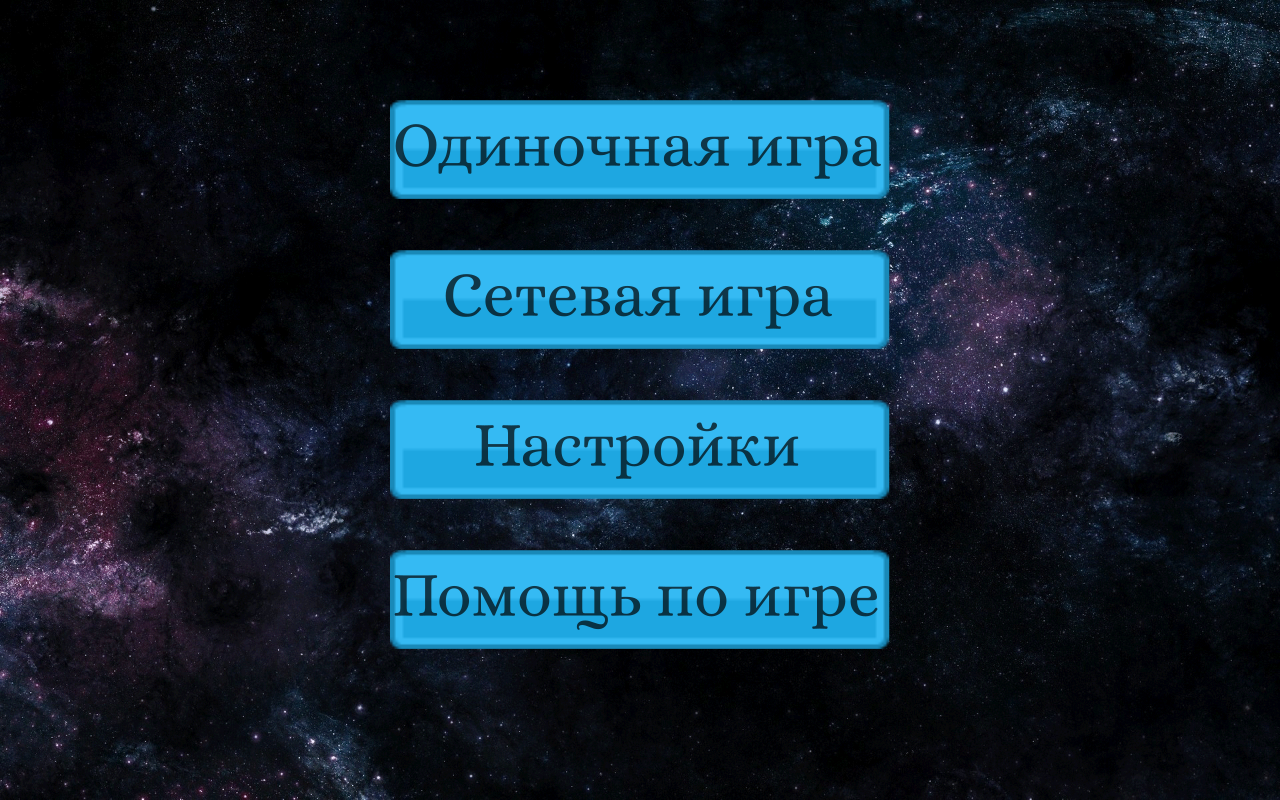
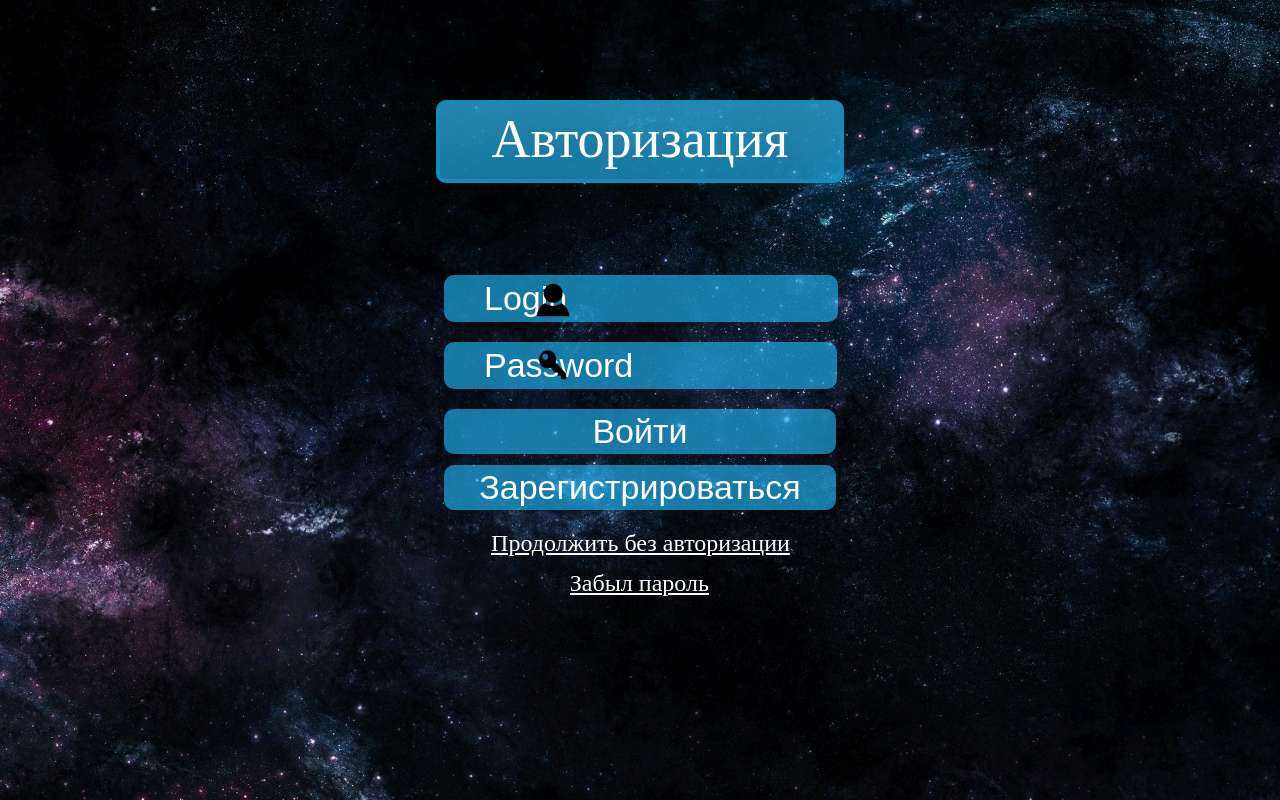
Before and after one commit to ClaS1k/Robolax, a PHP site: page / in a window 1280 px wide. Run offline with PHP 8.4, Linux system fonts and the light colour scheme.

Commit message:
Add files via upload

```diff
--- /dev/null
+++ b/authfolder/auth-reg.css
@@ -0,0 +1,157 @@
+.Auth{
+    width:500px;
+    height:600px;
+    position:absolute;
+    top:100px;
+    left:50%;
+    margin-left:-250px;
+    z-index:1;
+}
+
+.AuthHeader{
+	width:500px;
+	height: 100px;
+	display: flex;
+	justify-content: center;
+}
+
+#AuthHeader{
+	color: white;
+	width: 400px;
+	height: 75px;
+	border-radius: 10px;
+	border: 4px solid #1989B8;
+	text-align: center;
+	font-size: 54px;
+	background: linear-gradient(0deg, rgba(30,167,225,.7), rgba(53,186,243,.7));
+}
+
+a[id=TextAuth]{
+	line-height: 70px;
+}
+
+.FormAuth{
+	color: white;
+	width:500px;
+    height:500px;
+    display: flex;
+	justify-content: center;
+}
+
+
+form{
+	color: white;
+	width:400px;
+    height:270px;
+	display: inline-block;
+}
+
+input{
+	color: white;
+	margin-top: 20px;
+	margin-left: 4px;
+	width: 350px;
+	height: 45px;
+	font-size: 34px;
+	background: rgba(30,167,225,.7);
+	border: none;
+	border-radius: 10px;
+}
+input[id=pass]{
+	padding-left: 40px;
+	width: 351px;
+
+}
+
+input[id=login]{
+	padding-left: 40px;
+	color: white;
+	width: 352px;
+}
+
+input[id=authBTN]{
+	width: 392px;
+	height: 45px;
+}
+
+::-webkit-input-placeholder{
+	color: white;
+}
+
+.LogImgOfAuth, .KeyImgOfAuth{
+	height: 40px;
+	width: 40px;
+	background-size: 100% 100%;
+	background-repeat: no-repeat;
+	background-position: center;
+	position: absolute;
+	margin-left: -175px;
+}
+
+.LogImgOfAuth{
+	margin-top: 25px;
+	background-image: url("../src/UI/auth/login.png");
+}
+
+.KeyImgOfAuth{
+	margin-top: 90px;
+	background-image: url("../src/UI/auth/key.png");
+}
+
+.TxtOfAuth{
+	height: 100px;
+	width: 500px;
+	margin-top: 20px;
+	display: flex;
+	justify-content: center;
+	font-size: 24px;
+	text-decoration: underline;
+	color: white;
+}
+
+#WidthOutReg{
+	margin-left: -80px;
+	cursor: pointer;
+}
+
+#DontKnow{
+	margin-top: 40px;
+	margin-left: -220px;
+}
+
+.RegistrationBTNinAuthwindow{
+	margin-top: -310px;
+	padding-left: 50px;
+}
+
+.RegistrationBTNinAuthwindow button{
+	color: white;
+	margin-top: 20px;
+	margin-left: 4px;
+	width: 392px;
+	height: 45px;
+	font-size: 34px;
+	background: rgba(30,167,225,.7);
+	border: none;
+	border-radius: 10px;
+}
+
+.NotValid{
+	height: 55px;
+	width: 500px;
+	display: flex;
+	justify-content: center;
+	transition: 2s;
+}
+
+#NotValid{
+	height: 50px;
+	width: 390px;
+	display: none;
+	border-radius: 10px;
+	text-align: center;
+	line-height: 50px;
+	background: rgba(178, 34, 34, .6);
+	border: 1px solid rgba(255,0,0,.4);
+	font-size: 24px;
+}
--- /dev/null
+++ b/authfolder/connect.php
@@ -0,0 +1,5 @@
+<?php
+$connection = mysqli_connect('localhost', 'root', '', 'authme');
+$select_db = mysqli_select_db($connection, 'signin');
+//подключение к бд//
+?>
--- /dev/null
+++ b/index.php
@@ -0,0 +1,118 @@
+<!DOCTYPE html>
+<html lang="ru">
+    <head>
+        <title>RobolaX</title>
+        <meta charset="utf-8">
+        <link rel="stylesheet" href="style.css">
+        <meta name="viewport" content="width=device-width, initial-scale=1.0">
+        <script src="script.js"></script>
+        <script src="scriptSecond.js"></script>
+    </head>
+    <body>
+        <div class="content" id="content">
+        <div class="singlePlayerMenu" id="singlePlayerMenu">
+            <div class="startSinglePlayerGame">
+                    <img src="src/UI/newGame.png" class="startSinglePlayerGameImg" onclick="startSinglePlayerGame()">
+                </div>
+                <div class="loadSinglePlayerGame">
+                    <img src="src/UI/loadGame.png" class="loadSinglePlayerGameImg" onclick="loadSinglePlayerGame()">
+                </div>
+                <div class="singlePlayerMenuBack">
+                    <img src="src/UI/back.png" class="singlePlayerMenuBackImg" onclick="singlePlayerMenuBack()">
+                </div>
+        </div>
+            <img class="backGround" src="src/MainMenuBackGround.gif">
+            <div class="mainMenu" id="mainMenu">
+                <div class="singlePlayer">
+                    <img src="src/UI/singleplayer.png" class="singlePlayerImg" onclick="singlePlayerMenu()">
+                </div>
+                <div class="multiPlayer">
+                    <img src="src/UI/multiplayer.png" class="multiPlayerImg" onclick="multiPlayerMenu()">
+                </div>
+                <div class="settings">
+                    <img src="src/UI/settings.png" class="settingsImg" onclick="settingsMenu()">
+                </div>
+                <div class="help">
+                    <img src="src/UI/help.png" class="helpImg" onclick="helpMenu()">
+                </div>
+            </div>
+            <div class="Auth" id="Auth">
+            	<div class="AuthHeader">
+            		<div id="AuthHeader">
+            			<a id="TextAuth">Авторизация</a>
+            		</div>
+            	</div>
+            	<div class="NotValid">
+            			<div id="NotValid">
+            				<a id="TextNotValid">Логин или пароль не верны</a>
+            			</div>
+            	</div>
+            	<div class="FormAuth">
+            		<a class="LogImgOfAuth"></a>
+            		<a class="KeyImgOfAuth"></a>
+               	 <form method="post">
+             		<input type="text" id="login" name="username" placeholder="Login" required>
+                	<input type="password" id="pass" name="password" placeholder="Password" required>
+                	<input type="submit" id="authBTN" name="authbtn" value="Войти">
+							<?php
+								$host = 'localhost';
+								$db = 'authme';
+								$user = 'root';
+								$password = '';
+
+										$link = mysqli_connect($host, $user, $password, $db) or die("Ошибка " . mysqli_error($link));
+
+										if(isset($_POST['username']) && isset($_POST['password'])){
+										session_start();
+												$username = $_POST['username'];
+												$password = $_POST['password'];
+											$log = "SELECT * FROM `signin` WHERE username = '$username' and pass = '$password'";
+											$data = mysqli_query($link, $log);
+										if(mysqli_num_rows($data) == 1){
+												$result = mysqli_query($link, $log) or die("Ошибка с бд" . mysqli_error($link));
+												if($result){
+													?>
+		 												<script>
+		 													document.getElementById('Auth').style.display="none";
+															document.getElementById('mainMenu').style.display="block";
+		 												</script>
+		 											<?php
+		   										}else{
+		 											?>
+		 												<script>
+		 													document.getElementById('NotValid').style.display="block";
+		 													document.getElementById('login').style.border="1px solid rgba(255,0,0,.9)";
+		 													document.getElementById('pass').style.border="1px solid rgba(255,0,0,.9)";
+		 													document.getElementById('login').style.height = "43px";
+		 													document.getElementById('pass').style.height = "43px";
+		 												</script>
+		 											<?php
+		 										}
+											}else{
+		 											?>
+		 												<script>
+		 													document.getElementById('NotValid').style.display="block";
+		 													document.getElementById('login').style.border="1px solid rgba(255,0,0,.9)";
+		 													document.getElementById('pass').style.border="1px solid rgba(255,0,0,.9)";
+		 													document.getElementById('login').style.height = "43px";
+		 													document.getElementById('pass').style.height = "43px";
+		 												</script>
+		 											<?php
+		 									}
+										}
+										?>
+               	 </form>
+               	</div>
+               		<div class="RegistrationBTNinAuthwindow">
+               			<button id="regBTN" onclick="">Зaрегистрироваться</button>
+               		</div>
+               		<div class="TxtOfAuth">
+               			<a id="WidthOutReg" onclick="document.getElementById('Auth').style.display='none';
+													document.getElementById('mainMenu').style.display='block';">Продолжить без авторизации</a>
+               			<a id="DontKnow" onclick="">Забыл пароль</a>
+               		</div>
+            </div>
+        </div>
+        <canvas id="gameCanvas">Обновите браузер!</canvas>
+    </body>
+</html>
--- a/style.css
+++ b/style.css
@@ -1,3 +1,5 @@
+@import "authfolder/auth-reg.css";
+
 *{
     margin:0;
     overflow: hidden;
@@ -33,6 +35,7 @@ canvas{
     z-index: -1000;
 }
 
+
 .mainMenu{
     width:500px;
     height:600px;
@@ -41,6 +44,7 @@ canvas{
     left:50%;
     margin-left:-250px;
     z-index:0;
+    display: none;
 }
 
 .singlePlayer{
```
Also changed, not shown: authfolder/auth.php (added, +24 -0 lines), src/UI/auth/key.png (added), src/UI/auth/key2.png (added), src/UI/auth/login.jpg (added), src/UI/auth/login.png (added), src/UI/Исходник-кнопки.png (added).
